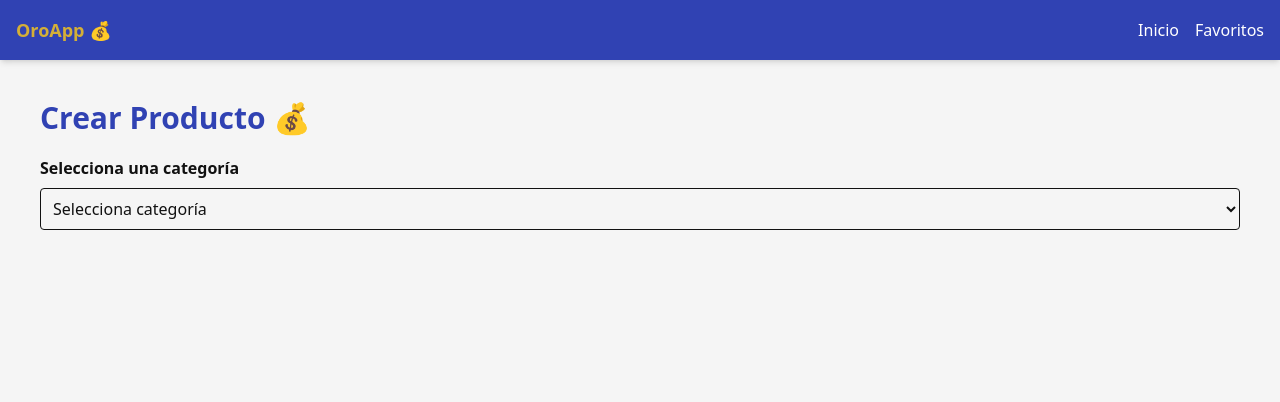
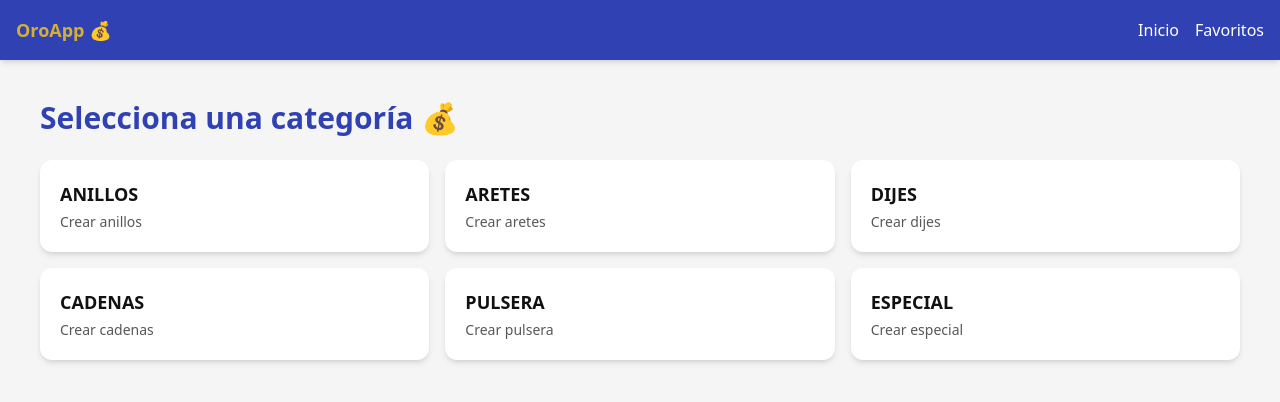
Before and after one commit to venti1421/Oroapp, a React (Vite) app: page /home in a window 1280 px wide. Shown: the top 402 px of the page. Built offline with nearby package versions, Linux system fonts and the light colour scheme.

Commit message:
segundo comint

```diff
--- a/src/pages/Home.jsx
+++ b/src/pages/Home.jsx
@@ -3,39 +3,42 @@ import FormularioDinamico from "../components/FormularioDinamico";
 import { categoriasConfig } from "../data/categorias";
 
 export default function Home() {
-  const [categoria, setCategoria] = useState("");
+  const [categoriaActiva, setCategoriaActiva] = useState("");
 
   return (
     <div className="p-5">
 
-      <h1 className="text-3xl font-bold mb-5 text-[color:var(--secondary)]">
-        Crear Producto 💰
+      <h1 className="text-3xl font-bold mb-6 text-[color:var(--secondary)]">
+        Selecciona una categoría 💰
       </h1>
 
-      {/* SELECT DE CATEGORÍAS */}
-      <div className="mb-5">
-        <label className="block mb-2 font-semibold">
-          Selecciona una categoría
-        </label>
+      {/* 🧱 GRID DE TARJETAS */}
+      <div className="grid grid-cols-2 md:grid-cols-3 gap-4 mb-8">
 
-        <select
-          className="w-full p-2 border rounded"
-          value={categoria}
-          onChange={(e) => setCategoria(e.target.value)}
-        >
-          <option value="">Selecciona categoría</option>
+        {Object.keys(categoriasConfig).map((cat) => (
+          <div
+            key={cat}
+            onClick={() => setCategoriaActiva(cat)}
+            className={`p-5 rounded-xl cursor-pointer shadow-md transition transform hover:scale-105
+              ${
+                categoriaActiva === cat
+                  ? "bg-[color:var(--primary)] text-black"
+                  : "bg-white"
+              }
+            `}
+          >
+            <h2 className="text-lg font-bold">{cat}</h2>
+            <p className="text-sm opacity-70 mt-1">
+              Crear {cat.toLowerCase()}
+            </p>
+          </div>
+        ))}
 
-          {Object.keys(categoriasConfig).map((cat) => (
-            <option key={cat} value={cat}>
-              {cat}
-            </option>
-          ))}
-        </select>
       </div>
 
-      {/* FORMULARIO DINÁMICO */}
-      {categoria && (
-        <FormularioDinamico categoria={categoria} />
+      {/* 🧾 FORMULARIO DINÁMICO */}
+      {categoriaActiva && (
+        <FormularioDinamico categoria={categoriaActiva} />
       )}
 
     </div>
```
